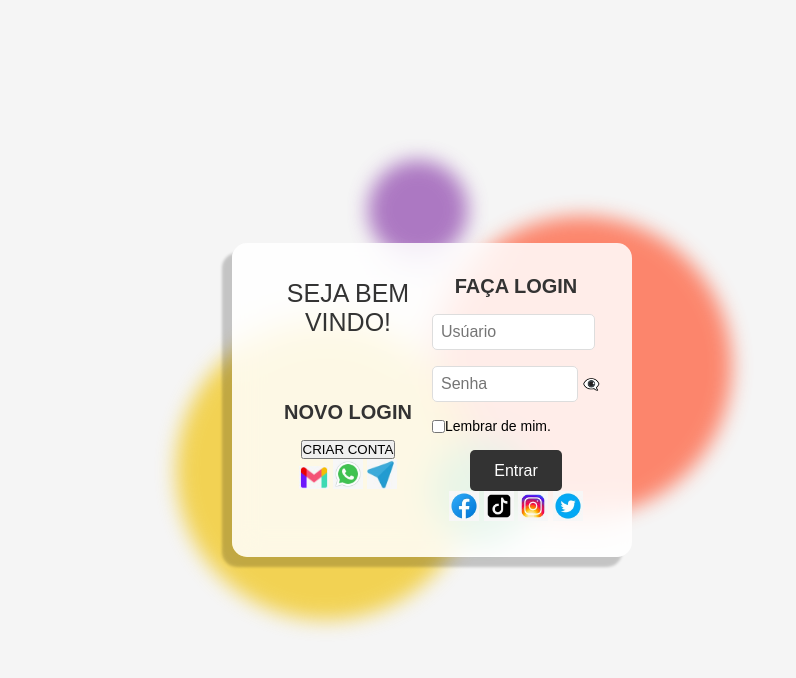
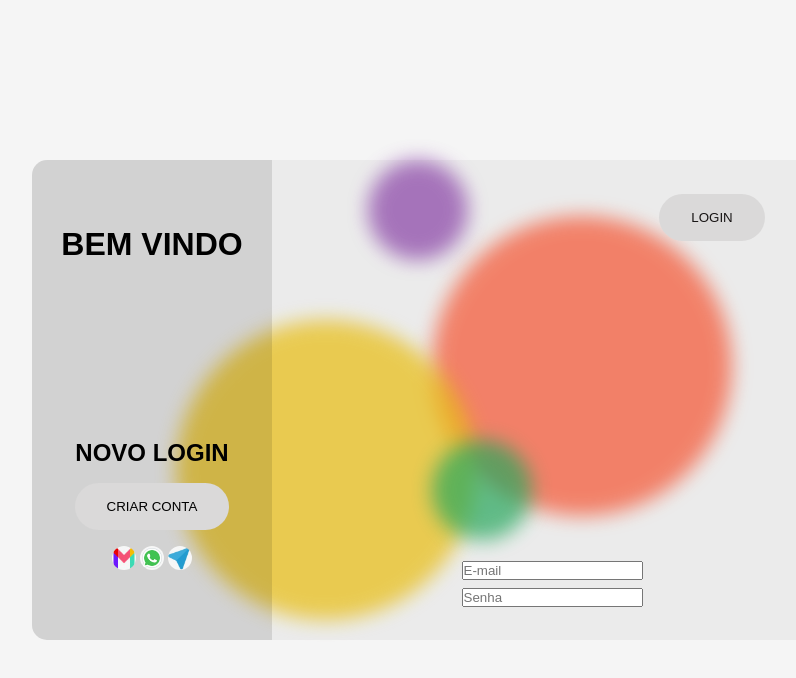
Before and after one commit to flaviamendes17/testetecnico, a plain HTML site: page index.html in a window 1280 px wide. Shown: the whole page, without its empty margins (208-1004 px from the left). Drawn offline with Linux system fonts and the light colour scheme.

Commit message:
refactor: página css e html

```diff
--- a/index.html
+++ b/index.html
@@ -15,40 +15,30 @@
         <div class="circle yellow"></div>
         <div class="circle green"></div>
     </div>
-    <div class="login-container">
-        <div class="login-box">
-            <div class="new-login">
-                <p>SEJA BEM VINDO!</p>
-                <h3>NOVO LOGIN</h3>
-                <button class="create-acount">CRIAR CONTA</button>
-                <div class="social-icon">
-                <img src="./img/email.jpeg" alt="email">
+    <div class="container">
+        <div class="left">
+            <h1>BEM VINDO</h1>
+
+            <h2>NOVO LOGIN</h2>
+
+            <button>CRIAR CONTA</button>
+            <div class="icons">
+                <img src="./img/email.jpeg" alt="e-mail">
                 <img src="./img/wpp.jpeg" alt="whatsapp">
                 <img src="./img/telegram.jpeg" alt="telegram">
-                </div>
-            </div>
-            <div class="login-form">
-                <h3>FAÇA LOGIN</h3>
-                <label>
-                    <input type="text" placeholder="Usúario">
-                </label>
-                <label>
-                    <input type="password" placeholder="Senha">
-                    <span class="toggle-visibility">👁‍🗨</span>
-                </label>
-                <label>
-                    <input type="checkbox">Lembrar de mim.
-                </label>
-                <button class="enter">Entrar</button>
-                <div class="social-icon">
-                <img src="./img/facebook.jpeg" alt="facebook">
-                <img src="./img/tiktok.jpeg" alt="tiktok">
-                <img src="./img/instagram.jpeg" alt="instagram">
-                <img src="./img/twitter.jpeg" alt="twitter">
-                </div>
             </div>
         </div>
+        <div class="right">
+            <div class="logar">
+                <button>LOGIN</button>
+            </div>
+            <div class="input">
+                <input type="text" placeholder="E-mail">
+                <input type="password" placeholder="Senha">
+            </div>
+
     </div>
+
 </body>
 
 </html>
--- a/styles.css
+++ b/styles.css
@@ -65,97 +65,85 @@ left: 50%;
     left: 45%;
 }
 
-
-
-.login-box {
+.container{
+    width: 50rem;
+    height: 30rem;
     display: flex;
-    flex-direction: row;
-    position: relative;
-    width: 400px;
-    padding: 2rem;
-    background: rgba(255, 255, 255, 0.85);
-    backdrop-filter: blur(15px);
-    border-radius: 15px;
-    box-shadow: -10px 10px 3px rgba(0, 0, 0, 0.2);
-    text-align: center;
 }
 
-.login-box h2 {
-    font-size: 24px;
-    color: #333;
-    font-weight: bold;
-    margin-bottom: 1rem;
-}
-.new-login{
-    width: 50%;
+.left{
+    background-color: #00000025;
+    width: 30%;
+    height: 100%;
+    display: flex;
+    flex-direction: column;
+    justify-content: center;
+    align-items: center;
+    gap: 1rem;
+    border-radius: 15px 0 0 15px;
+    position: relative;
 }
 
-.new-login p {
-    font-size: 25px;
-    color: #333;
-    margin-top: 2%;
-}
-.new-login h3{
-    font-size: 20px;
-    color: #333;
-    font-weight: bold;
-    margin-bottom: 1rem;
-    margin-top: 4rem;
-}
-.login-form{
-    width: 50%;
+.left h1{
+    color: #000000;
+    margin-bottom: 10rem;
 }
 
-.new-login h3, .login-form h3 {
-    font-size: 20px;
-    color: #333;
-    font-weight: bold;
-    margin-bottom: 1rem;
-}
-
-.create-account {
-    padding: 0.5rem 1rem;
-    background: #fff;
-    border: 1px solid #ddd;
-    border-radius: 5px;
+.left button{
+    background-color: #dad9d9;
+    color: #000000;
+    padding: 1rem 2rem;
+    border: none;
+    border-radius: 50px;
     cursor: pointer;
 }
 
+.left button:hover{
+    background-color: #f3f3f3;
+}
+
+.right{
+    background-color: #0000000a;
+    width: 70%;
+    height: 100%;
+    display: flex;
+    flex-direction: column;
+    justify-content: center;
+    align-items: center;
+    border-radius: 0 15px 15px 0;
+    position: relative;
+}
+
+.logar button{
+    color: #181515;
+    margin-bottom: 1rem;
+    margin-left: 20rem;
+    margin-bottom: 20rem;
+    padding: 1rem 2rem;
+    border: none;
+    border-radius: 50px;
+    cursor: pointer;
+    background-color: #dad9d9;
+}
+
+.logar button:hover{
+    background-color: #f3f3f3;
+}
+
+img{
+    width: 1.5rem;
+    height: 1.5rem;
+    border-radius: 50px;
+}
+
+.input{
+    width: 20rem;
+    border: none;
+    border-radius: 50px;
+    display: flex;
+    align-items: center;
+    flex-direction: column;
+    gap: 0.5rem;
 
 
-.social-icon img {
-    width: 30px;
-    cursor: pointer;
 }
-
-.login-form label {
-    display: flex;
-    align-items: center;
-    margin-top: 1rem;
-    font-size: 14px;
-    width: 100%;
-}
-
-.login-form input[type="text"], .login-form input[type="password"] {
-    width: 100%;
-    padding: 0.5rem;
-    border: 1px solid #ddd;
-    border-radius: 5px;
-    margin-right: 5px;
-    font-size: 16px;
-}
-
-.toggle-visiblity {
-    cursor: pointer;
-}
-
-.enter {
-    margin-top: 1rem;
-    padding: 0.7rem 1.5rem;
-    background-color: #333;
-    color: #fff;
-    border: none;
-    border-radius: 5px;
-    cursor: pointer;
-    font-size: 16px;
-}
```
